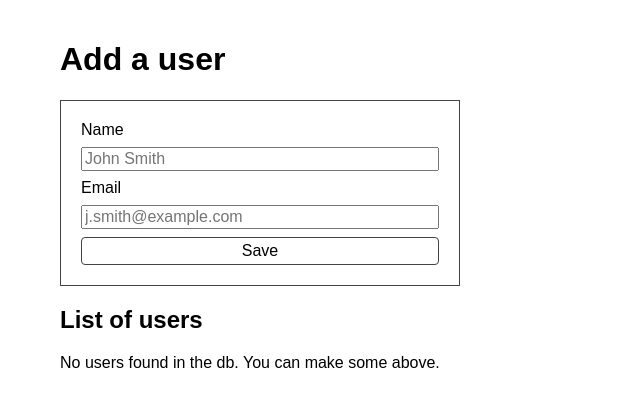
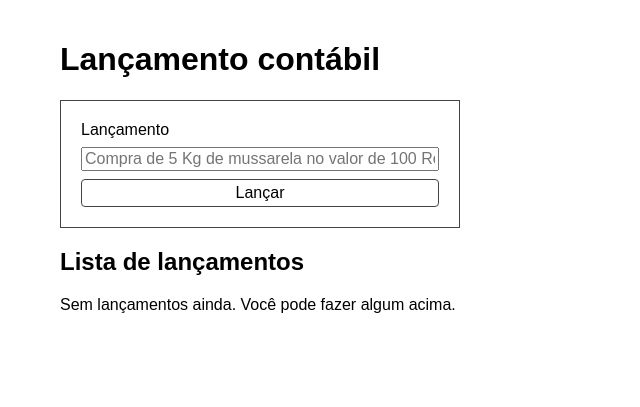
Before and after one commit to avilarenan/adm-project, a Flask app: template templates/index.html in a window 1280 px wide. Shown: the top 407 px of the page, without its empty margins (0-640 px from the left). Run offline with Flask 2, Linux system fonts and the light colour scheme; the template is opened without the code that fills it, so the values that code supplies are empty.

Commit message:
Basic adaptations for adm-project

```diff
--- a/app.py
+++ b/app.py
@@ -11,10 +11,13 @@ app.config['SQLALCHEMY_DATABASE_URI'] = DATABASE_URL
 db = SQLAlchemy(app)
 
 
-class User(db.Model):
+class Lancamento(db.Model):
   id = db.Column(db.Integer, primary_key=True)
-  name = db.Column(db.String(100))
-  email = db.Column(db.String(100))
+  descricao = db.Column(db.String(100))
+  valor = db.Column(db.String(300))
+  de_onde = db.Column(db.String(100))
+  para_onde = db.Column(db.String(100))
+  ativo_passivo = db.Column(db.String(100))
 
   def __init__(self, name, email):
     self.name = name
--- a/templates/index.html
+++ b/templates/index.html
@@ -1,18 +1,16 @@
 {% extends "layout.html" %}
 
 {% block body %}
-  <h1>Add a user</h1>
+  <h1>Lançamento contábil</h1>
   <form action="{{ url_for('user') }}" method="post">
-    <label for="name">Name</label>
-    <input id="name" type="text" name="name" placeholder="John Smith" required />
-    <label for="email">Email</label>
-    <input id="email" type="email" name="email" placeholder="j.smith@example.com" required />
-    <button type="submit">Save</button>
+    <label for="lancamento">Lançamento</label>
+    <input id="lancamento" type="text" name="lancamento" placeholder="Compra de 5 Kg de mussarela no valor de 100 Reais por Quilo, 50% à vista e o resto parcelado em 3 vezes" required />
+    <button type="submit">Lançar</button>
   </form>
-  <h2>List of users</h2>
-  {% for u in users %}
-    <p>{{ u.name }} -- {{ u.email }}</p>
+  <h2>Lista de lançamentos</h2>
+  {% for l in lancamentos %}
+    <p>{{ l.descricao }} -- {{ l.valor }} {{ l.ativo_passivo }} do {{ l.de_onde }} para {{l.para_onde}}</p>
   {% else %}
-    <p>No users found in the db. You can make some above.</p>
+    <p>Sem lançamentos ainda. Você pode fazer algum acima.</p>
   {% endfor %}
 {% endblock %}
```
Also changed, not shown: README.md, 1 other file.
